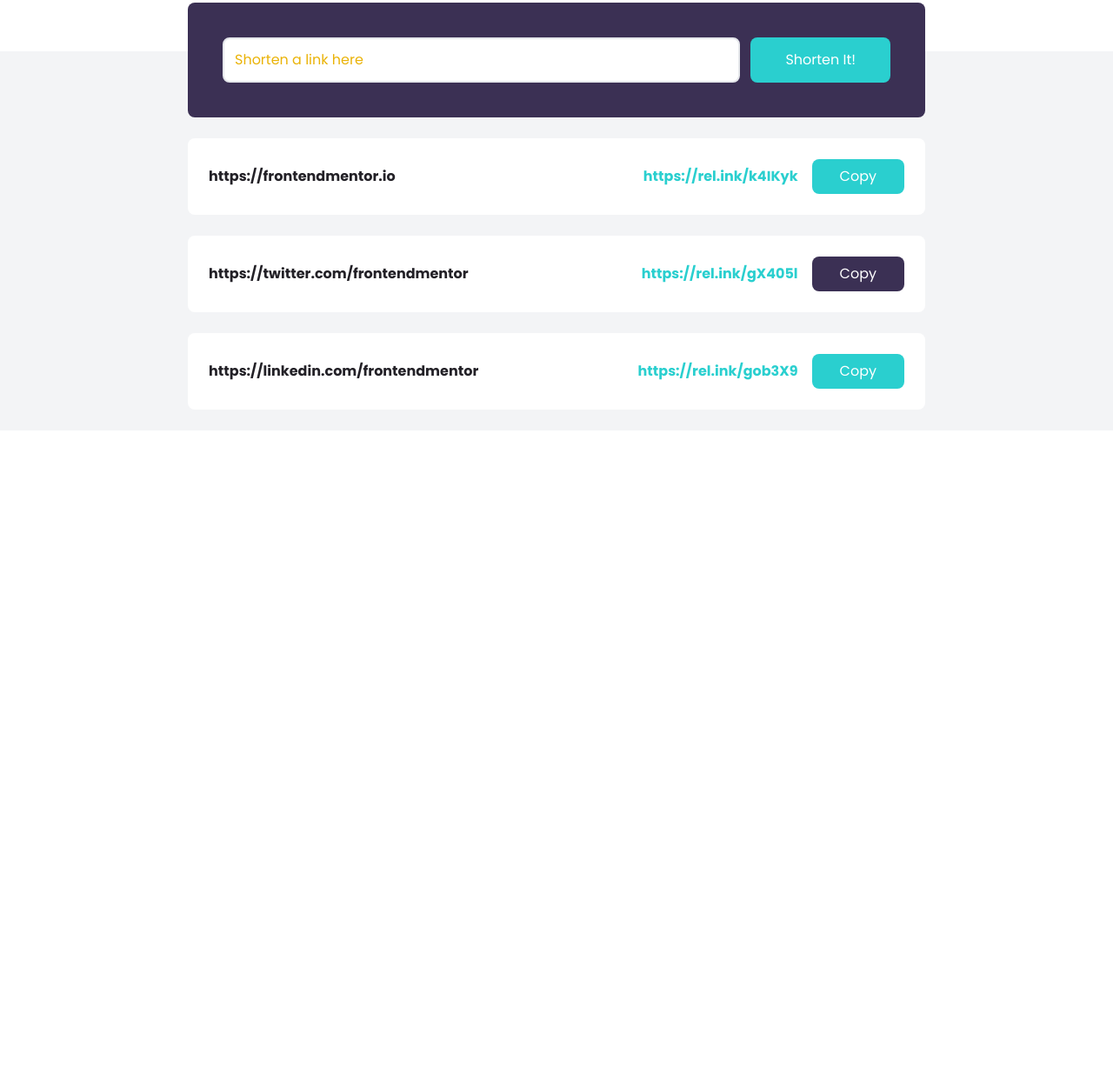
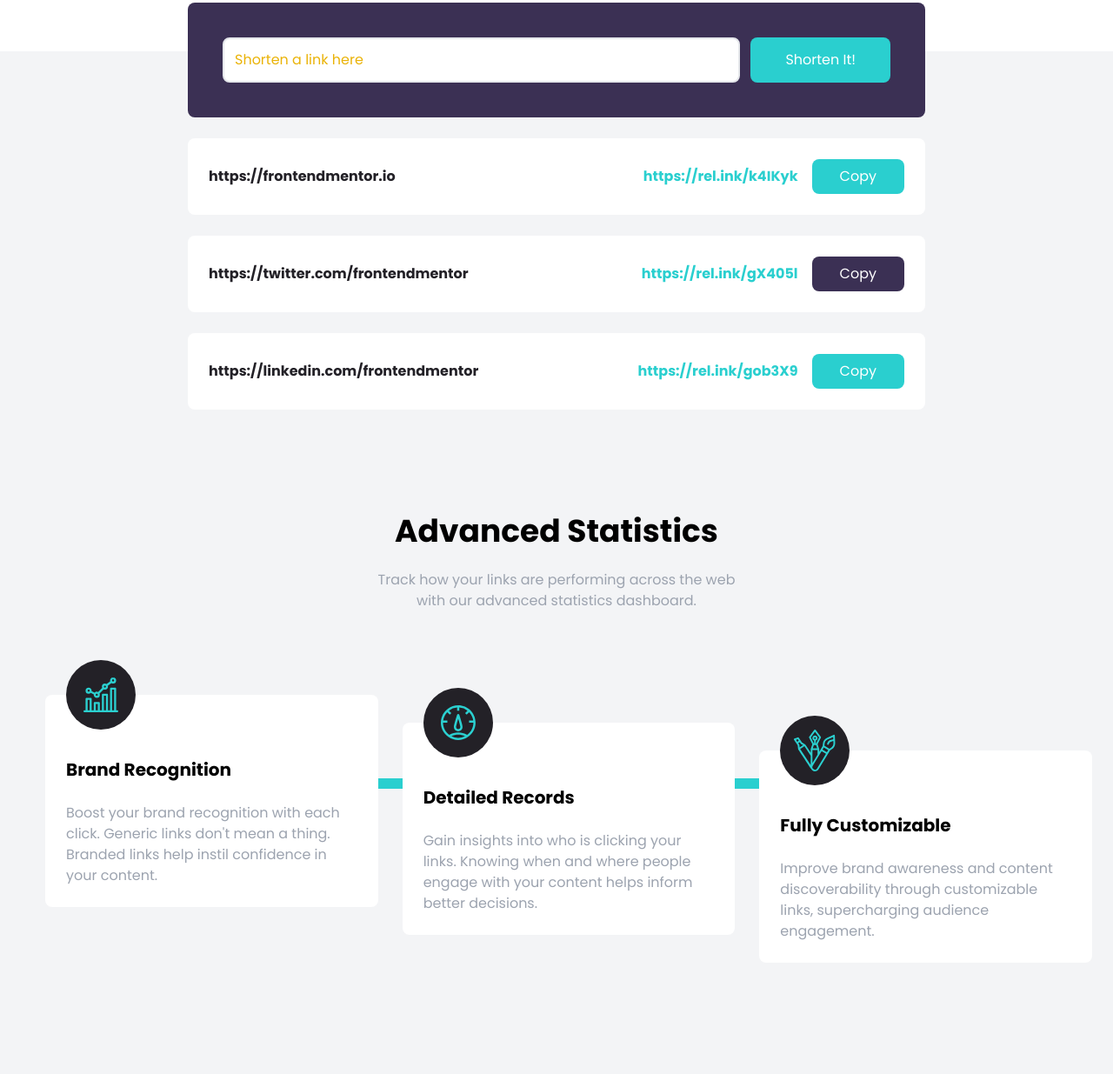
Before and after one commit to bittencourt-lucas/tailwindcss-from-scratch, a website: page projects/03-shortly-website/index.html in a window 1280 px wide. Shown: the part 685-1920 px from the top of the page at 87% size. Before the commit the page ends 1180 px from the top, so only its background shows below. Drawn offline with Linux system fonts and the light colour scheme; a web font is replaced by a local one.

Commit message:
feat: Project 3 - Feature Boxes

```diff
--- a/projects/03-shortly-website/index.html
+++ b/projects/03-shortly-website/index.html
@@ -127,5 +127,79 @@
       </div>
     </div>
   </section>
+
+  <!-- Stats Section -->
+  <section id="stats" class="py-24 bg-gray-100">
+    <div class="container mx-auto px-3">
+      <h2 class="text-4xl mb-6 font-bold text-center">
+        Advanced Statistics
+      </h2>
+      <p class="max-w-xs mx-auto text-center text-gray-400 md:max-w-md">
+        Track how your links are performing across the web with our advanced statistics dashboard.
+      </p>
+    </div>
+  </section>
+
+  <!-- Feature Box Section -->
+  <section id="features" class="pb-32 bg-gray-100">
+    <div class="relative container flex flex-col items-start px-6 mx-auto md:flex-row md:space-x-7">
+      <!-- Horizontal Line -->
+      <div class="hidden absolute top-24 w-10/12 left-16 h-3 bg-cyan md:block"></div>
+
+      <!-- Vertical Line -->
+      <div class="absolute w-2 left-1/2 h-full -ml-1 bg-cyan md:hidden"></div>
+
+      <!-- Box 1 -->
+      <div class="relative flex flex-col p-6 space-y-6 bg-white rounded-lg md:w-1/3">
+        <!-- Image Positioning -->
+        <div class="absolute -ml-10 left-1/2 -top-10 md:left-16">
+          <!-- Image Container for Backgroudn and Center -->
+          <div class="flex items-center justify-center w-20 h-20 p-4 rounded-full bg-veryDarkViolet">
+            <img src="images/icon-brand-recognition.svg" alt="Brand">
+          </div>
+        </div>
+        <h5 class="pt-6 text-xl font-bold text-center capitalize md:text-left">
+          Brand Recognition
+        </h5>
+        <p class="text-center text-gray-400 md:text-left">
+          Boost your brand recognition with each click. Generic links don't mean a thing. Branded links help instil confidence in your content.
+        </p>
+      </div>
+
+      <!-- Box 2 -->
+      <div class="relative flex flex-col mt-24 p-6 space-y-6 bg-white rounded-lg md:mt-8 md:w-1/3">
+        <!-- Image Positioning -->
+        <div class="absolute -ml-10 left-1/2 -top-10 md:left-16">
+          <!-- Image Container for Backgroudn and Center -->
+          <div class="flex items-center justify-center w-20 h-20 p-4 rounded-full bg-veryDarkViolet">
+            <img src="images/icon-detailed-records.svg" alt="Brand">
+          </div>
+        </div>
+        <h5 class="pt-6 text-xl font-bold text-center capitalize md:text-left">
+          Detailed Records
+        </h5>
+        <p class="text-center text-gray-400 md:text-left">
+          Gain insights into who is clicking your links. Knowing when and where people engage with your content helps inform better decisions.
+        </p>
+      </div>
+
+      <!-- Box 3 -->
+      <div class="relative flex flex-col mt-24 p-6 space-y-6 bg-white rounded-lg md:mt-16 md:w-1/3">
+        <!-- Image Positioning -->
+        <div class="absolute -ml-10 left-1/2 -top-10 md:left-16">
+          <!-- Image Container for Backgroudn and Center -->
+          <div class="flex items-center justify-center w-20 h-20 p-4 rounded-full bg-veryDarkViolet">
+            <img src="images/icon-fully-customizable.svg" alt="Brand">
+          </div>
+        </div>
+        <h5 class="pt-6 text-xl font-bold text-center capitalize md:text-left">
+          Fully Customizable
+        </h5>
+        <p class="text-center text-gray-400 md:text-left">
+          Improve brand awareness and content discoverability through customizable links, supercharging audience engagement.
+        </p>
+      </div>
+    </div>
+  </section>
 </body>
 </html>
```
Also changed, not shown: projects/03-shortly-website/css/style.css.
